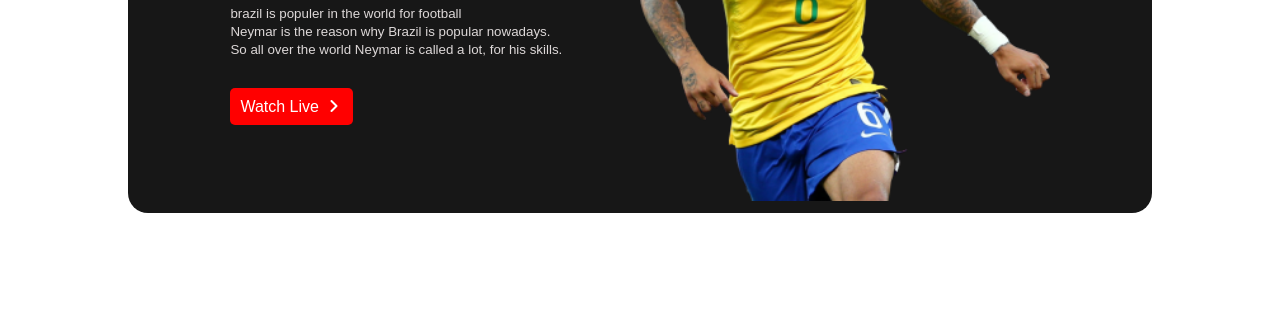
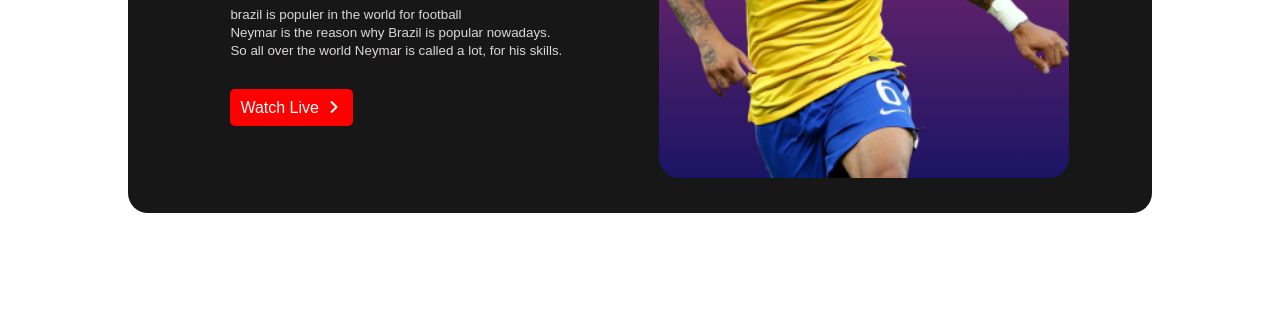
Before and after one commit to Mdsaiful1212/md-saiful, a plain HTML site: page projects2.html in a window 1280 px wide. Shown: the part 337-647 px from the top of the page. Drawn offline with Linux system fonts and the light colour scheme.

Commit message:
added new

```diff
--- a/projects2.html
+++ b/projects2.html
@@ -4,13 +4,22 @@
     <meta charset="UTF-8">
     <meta http-equiv="X-UA-Compatible" content="IE=edge">
     <meta name="viewport" content="width=device-width, initial-scale=1.0">
-    <title>Document</title>
-    <link rel="stylesheet" href="projects2.css">
+    <title>Assignment-2</title>
+              <!-- css cdn link start here-->
+    <link rel="stylesheet" href="style.css">
+             <!-- css cdn link end here-->
+
+             <!-- font-awosome start here -->
     <script src="https://kit.fontawesome.com/80d99023ff.js" crossorigin="anonymous"></script>
+             <!-- font-awosome end here -->
+
+              <!-- google-font start here -->
     <link rel="preconnect" href="https://fonts.googleapis.com">
     <link rel="preconnect" href="https://fonts.gstatic.com" crossorigin>
     <link href="https://fonts.googleapis.com/css2?family=Bebas+Neue&family=Lobster&family=Oswald:wght@500&family=Poppins:wght@500&display=swap" rel="stylesheet">
+            <!-- google-font end here -->
 </head>
+
 <body>
     <main>
 
```
Also changed, not shown: index.html (+9 -1 lines).
